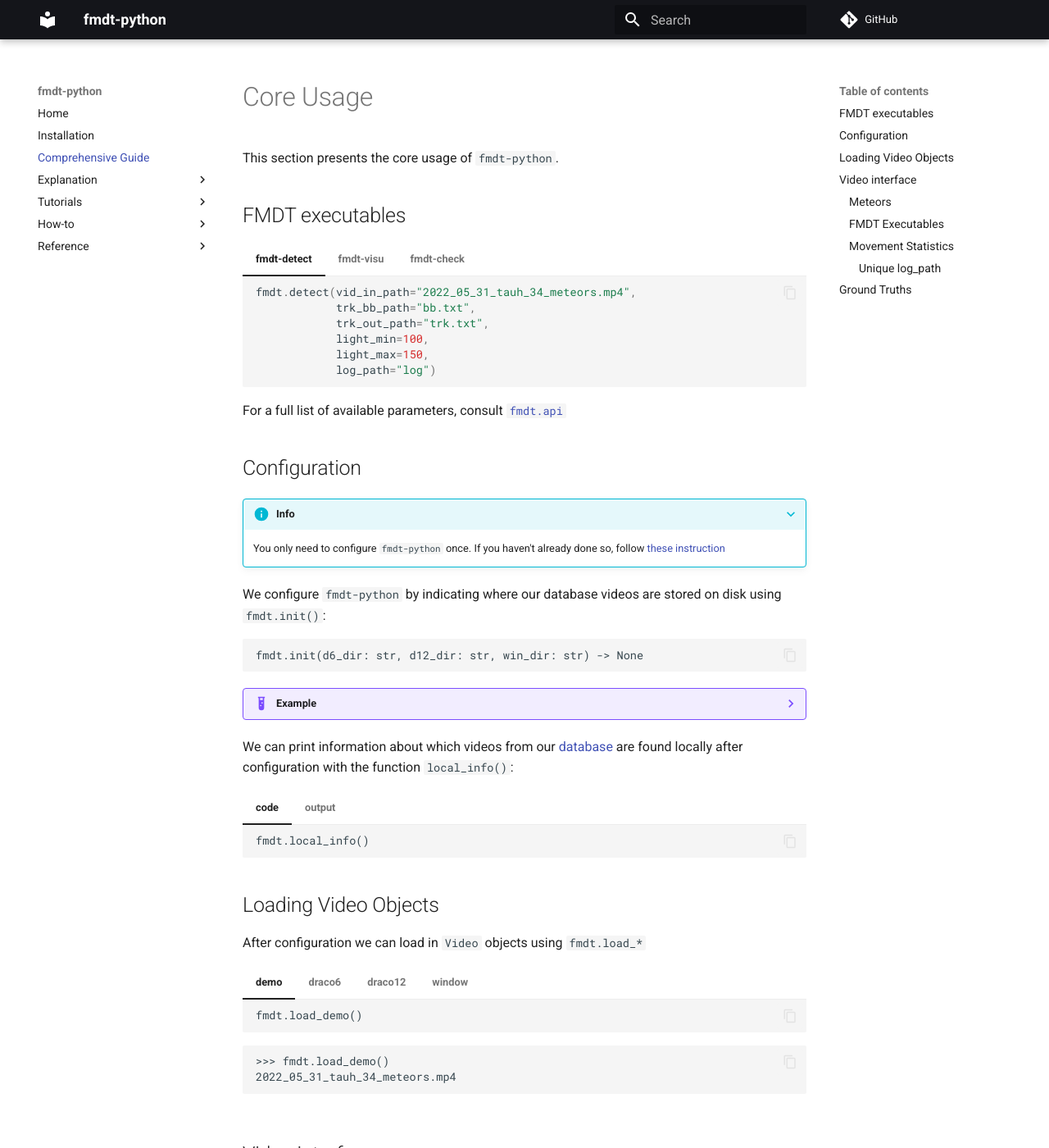
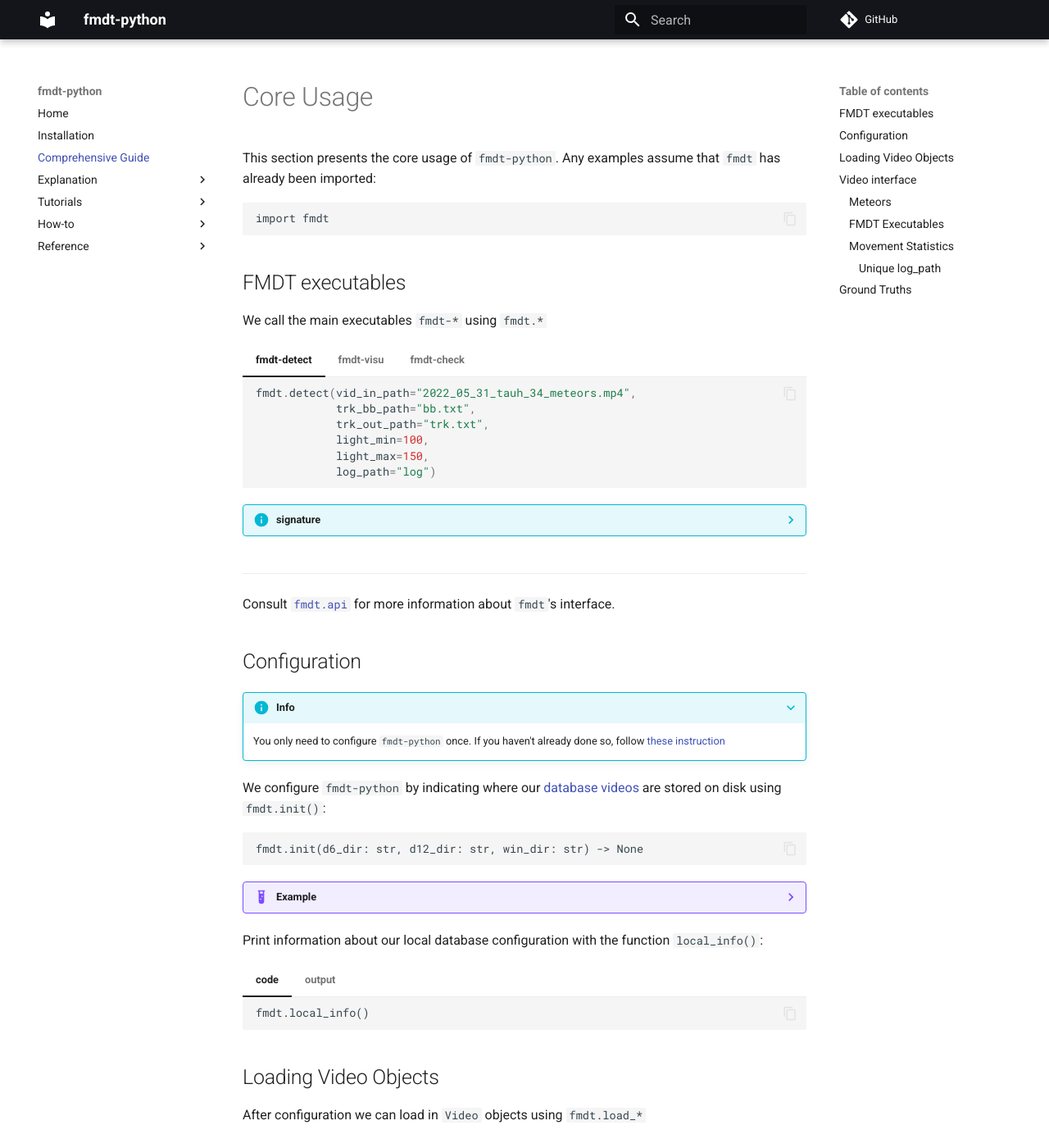
Before and after one commit to ejovo13/fmdt_python_clean, an MkDocs documentation site: the page built from docs/iz_one_and_only.md, in a window 1280 px wide and 1400 px high. Shown: the whole window at 82% size. Built offline with MkDocs 1.6.1 and Material for MkDocs 9.7.7, drawn with Linux system fonts in a browser that asks for light colours; comment, search, counter and statistics services are not loaded; some of the changed lines change nothing that is shown.

Commit message:
update docs

````diff
--- a/docs/iz_one_and_only.md
+++ b/docs/iz_one_and_only.md
@@ -1,8 +1,14 @@
 # Core Usage
 
-This section presents the core usage of `fmdt-python`.
+This section presents the core usage of `fmdt-python`. Any examples assume that `fmdt` has already been imported:
+
+```
+import fmdt
+```
 
 ## FMDT executables
+
+We call the main executables `fmdt-*` using `fmdt.*`
 
 === "fmdt-detect"
 
@@ -14,6 +20,47 @@ This section presents the core usage of `fmdt-python`.
                 light_max=150,
                 log_path="log")
     ```
+
+    ??? info "signature"
+
+        ``` py
+        def detect(
+                #=================== fmdt-detect parameters ================
+                vid_in_path: str,
+                vid_in_start: int = None,
+                vid_in_stop: int = None,
+                vid_in_skip: int = None,
+                vid_in_buff: bool = None,
+                vid_in_loop: int = None,
+                vid_in_threads: int = None,
+                light_min: int = None,
+                light_max: int = None,
+                ccl_fra_path: str = None,
+                ccl_fra_id: bool = None,
+                mrp_s_min: int = None,
+                mrp_s_max: int = None,
+                knn_k: int = None,
+                knn_d: int = None,
+                knn_s: int = None,
+                trk_ext_d: int = None,
+                trk_ext_o: int = None,
+                trk_angle: float = None,
+                trk_star_min: int = None,
+                trk_meteor_min: int = None,
+                trk_meteor_max: int = None,
+                trk_ddev: float = None,
+                trk_all: bool = None,
+                trk_bb_path: str = "bb.txt",
+                trk_mag_path: str = None,
+                log_path: str = None,
+                #================== Additional Parameters ====================
+                trk_out_path: str = "trk.txt",
+                log: bool = False,
+                timeout: float = None,
+                cache: bool = False,
+                save_df: bool = False
+            ) -> fmdt.res.DetectionResult
+        ```
 
 === "fmdt-visu"
 
@@ -30,7 +77,20 @@ This section presents the core usage of `fmdt-python`.
                gt_path="2022_05_31_tauh_34_meteors.txt")
     ```
 
-For a full list of available parameters, consult [`fmdt.api`](./reference/home.md#fmdtapi)
+    ??? info "signature"
+
+        ``` py
+        def check(
+                trk_path: str,
+                gt_path: str,
+                stdout: str = None,
+                log = False
+            ) -> fmdt.res.CheckResult:
+        ```
+
+---
+
+Consult [`fmdt.api`](./reference/home.md#fmdtapi) for more information about `fmdt`'s interface.
 
 ## Configuration
 
@@ -38,7 +98,7 @@ For a full list of available parameters, consult [`fmdt.api`](./reference/home.m
 
     You only need to configure `fmdt-python` once. If you haven't already done so, follow [these instruction](./howto/0_initialization.md)
 
-We configure `fmdt-python` by indicating where our database videos are stored on disk using `fmdt.init()`:
+We configure `fmdt-python` by indicating where our [database videos](./explanation/video_database.md) are stored on disk using `fmdt.init()`:
 ```
 fmdt.init(d6_dir: str, d12_dir: str, win_dir: str) -> None
 ```
@@ -61,8 +121,7 @@ fmdt.init(d6_dir: str, d12_dir: str, win_dir: str) -> None
     ```
 
 
-We can print information about which videos from our [database](./explanation/video_database.md) are found locally after
-configuration with the function `local_info()`:
+Print information about our local database configuration with the function `local_info()`:
 
 === "code"
     ```
--- a/mkdocs.yml
+++ b/mkdocs.yml
@@ -47,6 +47,8 @@ markdown_extensions:
   - pymdownx.tabbed:
       alternate_style: true
 
+extra_css:
+  - stylesheets/extra.css
 
 
 nav:
````
